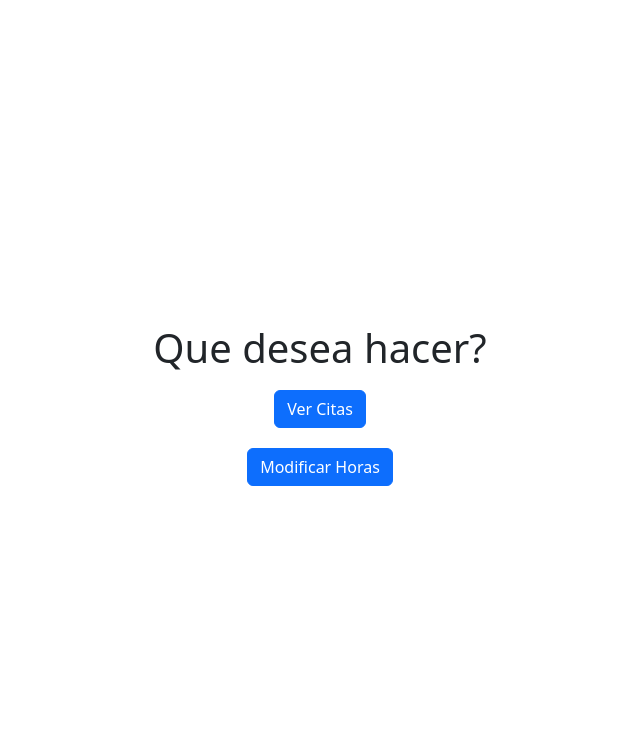
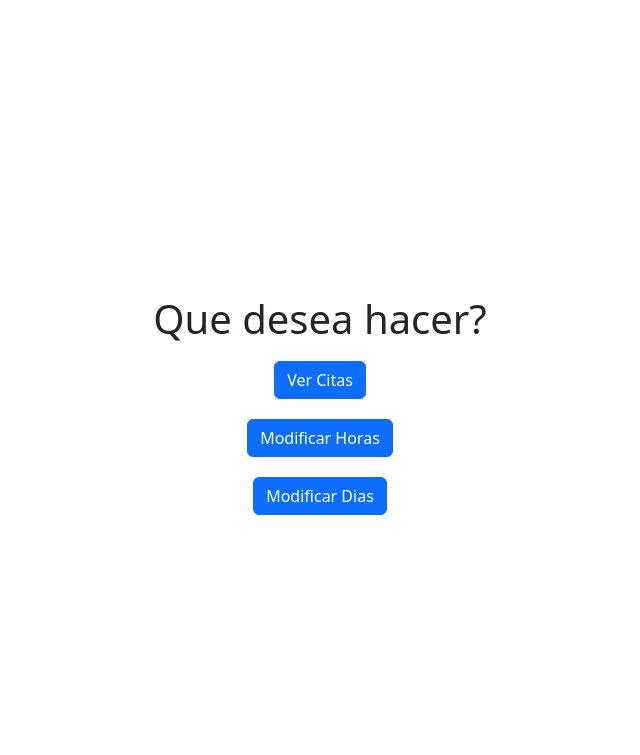
Before and after one commit to david1731/Appointment-System-WebApp, a PHP site: page /trainerSignIn.php in a window 1280 px wide. Shown: the top 755 px of the page, without its empty margins (320-960 px from the left). Run offline with PHP 8.4, Linux system fonts and the light colour scheme.

Commit message:
modificar horas y dias botones;

```diff
--- a/trainerSide/trainerSignIn.php
+++ b/trainerSide/trainerSignIn.php
@@ -39,9 +39,16 @@ $trainerID = isset($_POST['trainerID']) ? $conn->real_escape_string($_POST['trai
         </div>
 
         <div class="d-flex flex-column align-items-center">
-            <form action="" method="post">
+            <form action="modificarHoras.php" method="post">
                 <input type="hidden" name="trainerID" value="<?=$trainerID;?>">
                 <button type="submit" class="btn btn-primary">Modificar Horas</button>
+            </form>
+        </div>
+
+        <div class="d-flex flex-column align-items-center">
+            <form action="modificarDias.php" method="post">
+                <input type="hidden" name="trainerID" value="<?=$trainerID;?>">
+                <button type="submit" class="btn btn-primary">Modificar Dias</button>
             </form>
         </div>
     </div>
```
Also changed, not shown: trainerSide/trainerCitas.php (+6 -1 lines).
